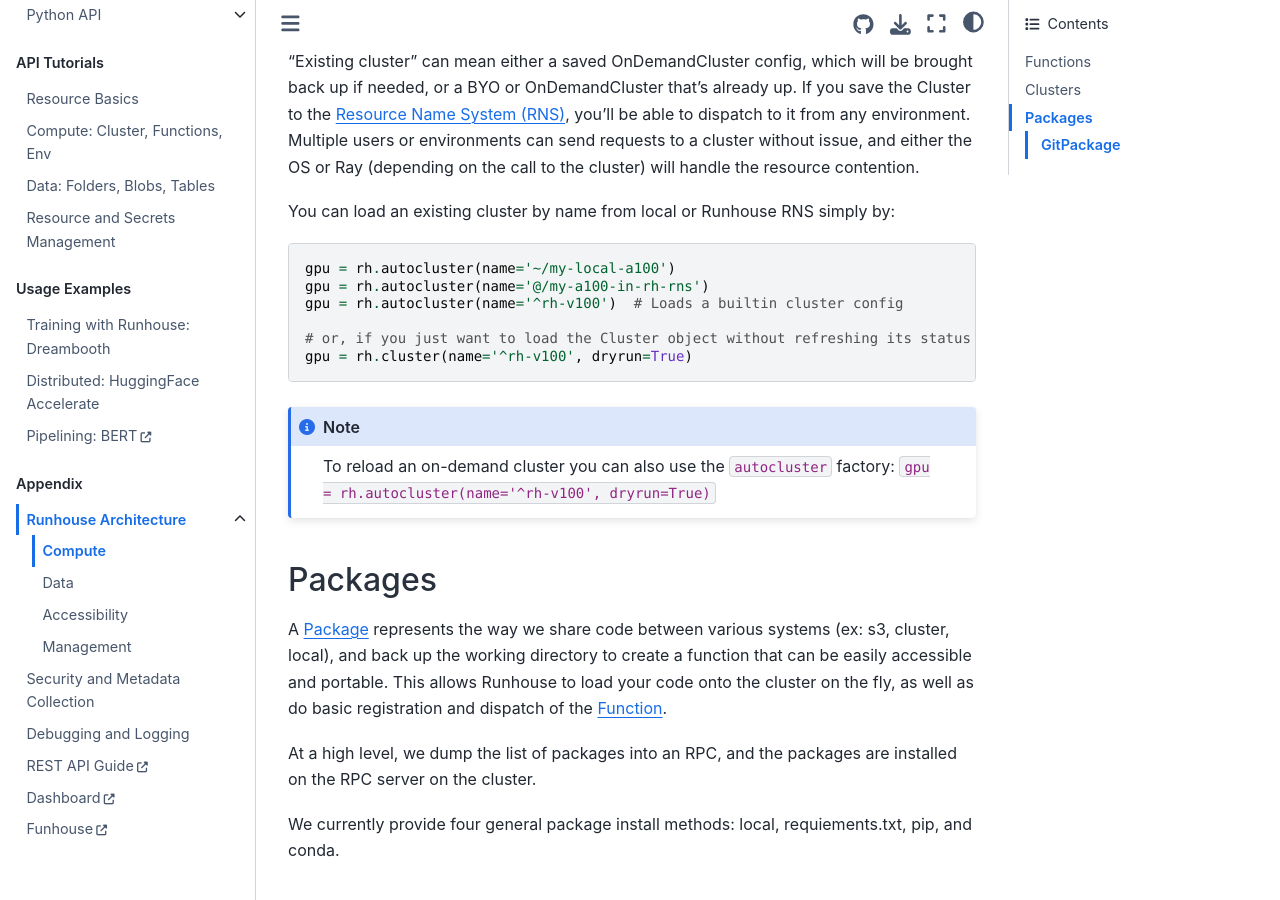
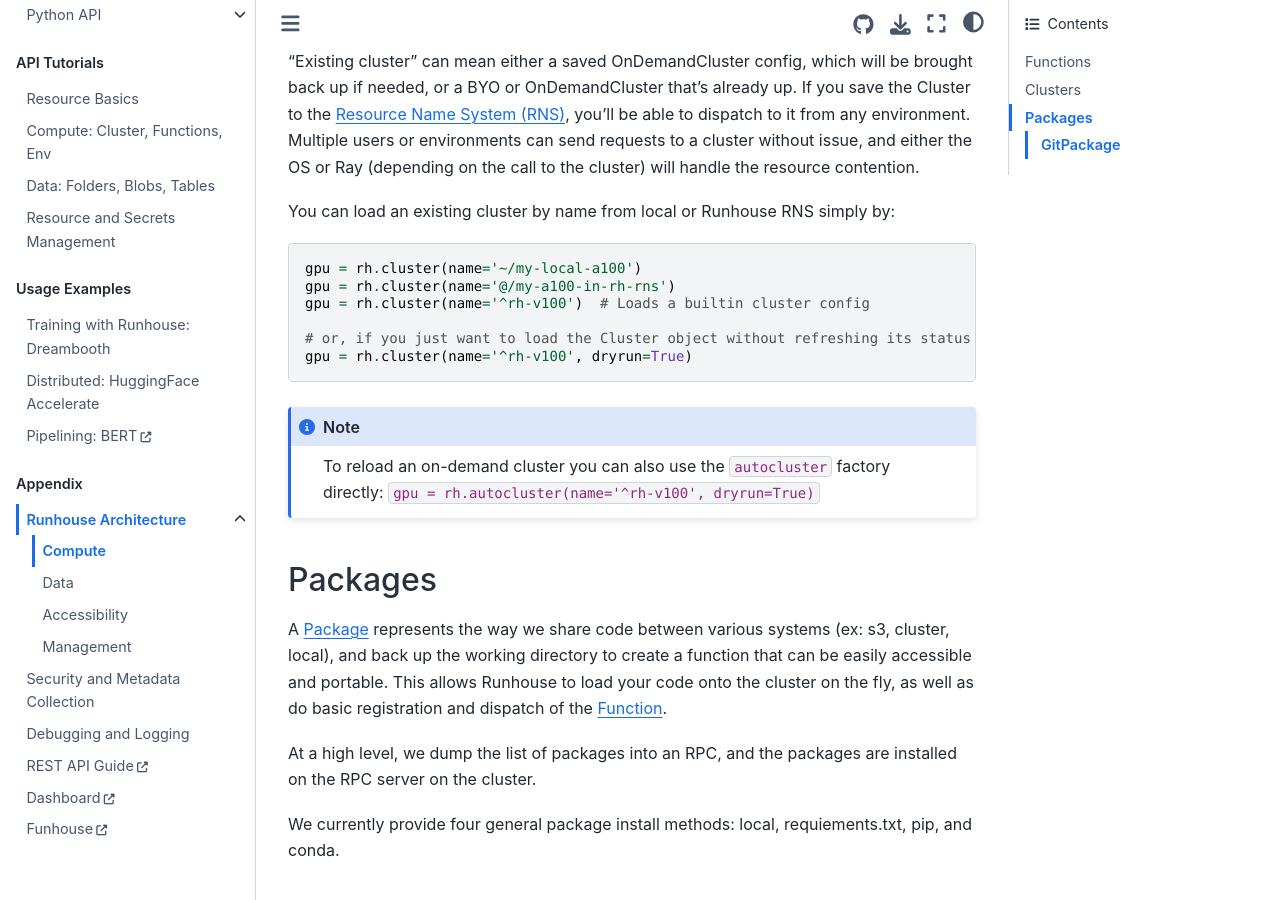
Before and after one commit to run-house/runhouse, a Sphinx documentation site: the page built from docs/architecture/compute.rst, in a window 1280 px wide and 900 px high, scrolled down 2062 px. Built offline with Sphinx 7.4.7 and the Sphinx Book theme 1.1.4, drawn with Linux system fonts in a browser that asks for light colours; pages that are not in the unit, such as notebooks, are missing from menus.

Commit message:
update RTD / docstrings

```diff
--- a/docs/architecture/compute.rst
+++ b/docs/architecture/compute.rst
@@ -80,15 +80,15 @@
 
 .. code-block:: python
 
-    gpu = rh.autocluster(name='~/my-local-a100')
-    gpu = rh.autocluster(name='@/my-a100-in-rh-rns')
-    gpu = rh.autocluster(name='^rh-v100')  # Loads a builtin cluster config
+    gpu = rh.cluster(name='~/my-local-a100')
+    gpu = rh.cluster(name='@/my-a100-in-rh-rns')
+    gpu = rh.cluster(name='^rh-v100')  # Loads a builtin cluster config
 
     # or, if you just want to load the Cluster object without refreshing its status
     gpu = rh.cluster(name='^rh-v100', dryrun=True)
 
 .. note::
-    To reload an on-demand cluster you can also use the :code:`autocluster` factory:
+    To reload an on-demand cluster you can also use the :code:`autocluster` factory directly:
     :code:`gpu = rh.autocluster(name='^rh-v100', dryrun=True)`
 
 
```
Also changed, not shown: README.md (+1 -1 lines), 1 other file.
